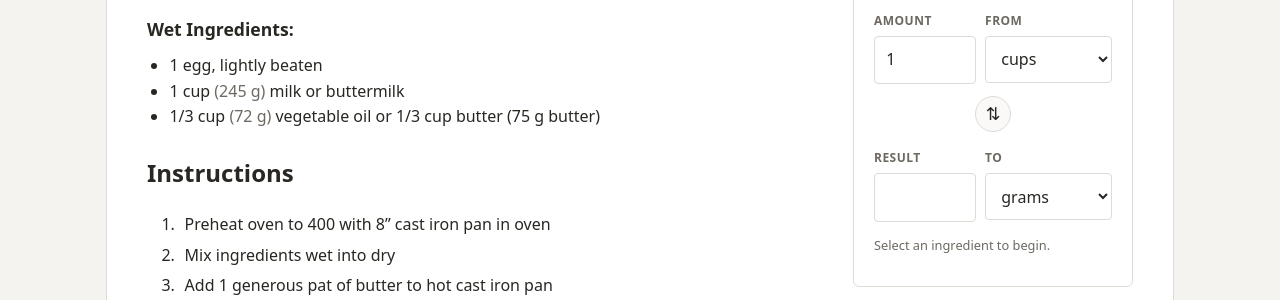
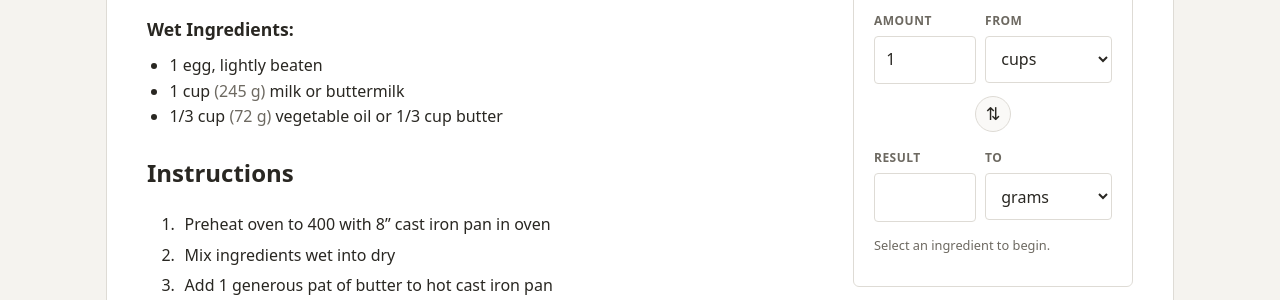
Before and after one commit to sundaycake/recipes, a Jekyll site: the page built from _recipes/cornbread.md, in a window 1280 px wide and 900 px high, scrolled down 805 px. Shown: the part 164-464 px from the top of the window. Built offline with Jekyll 4.4.1, drawn with Linux system fonts in a browser that asks for light colours.

Commit message:
Update cornbread.md

```diff
--- a/_recipes/cornbread.md
+++ b/_recipes/cornbread.md
@@ -39,7 +39,7 @@ source_url: https://www.allrecipes.com/recipe/17891/golden-sweet-cornbread/
 ### Wet Ingredients:
 - 1 egg, lightly beaten
 - 1 cup milk or buttermilk
-- 1/3 cup vegetable oil or 1/3 cup butter (75 g butter)
+- 1/3 cup vegetable oil or 1/3 cup butter
 
 ## Instructions
 
```
